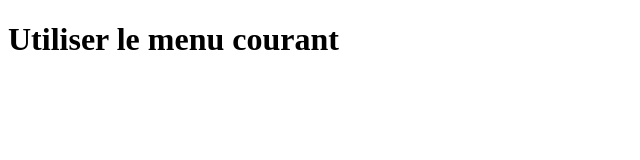
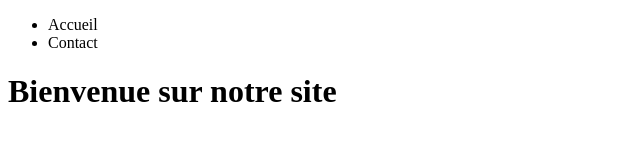
Before and after one commit to alex7808/test_git_app, a plain HTML site: page index.html in a window 1280 px wide. Shown: the whole page, without its empty margins (0-640 px from the left). Drawn offline with Linux system fonts and the light colour scheme.

Commit message:
Ajout navigation branche master

```diff
--- a/index.html
+++ b/index.html
@@ -8,7 +8,14 @@
 
 
     <body>
-        <h1>Utiliser le menu courant</h1>
+        <nav>
+            <ul>
+                <li>Accueil</li>
+                <li>Contact</li>
+            </ul>
+        </nav>
+        <h1>Bienvenue sur notre site</h1>
+
     </body>
 
 </html>
```
